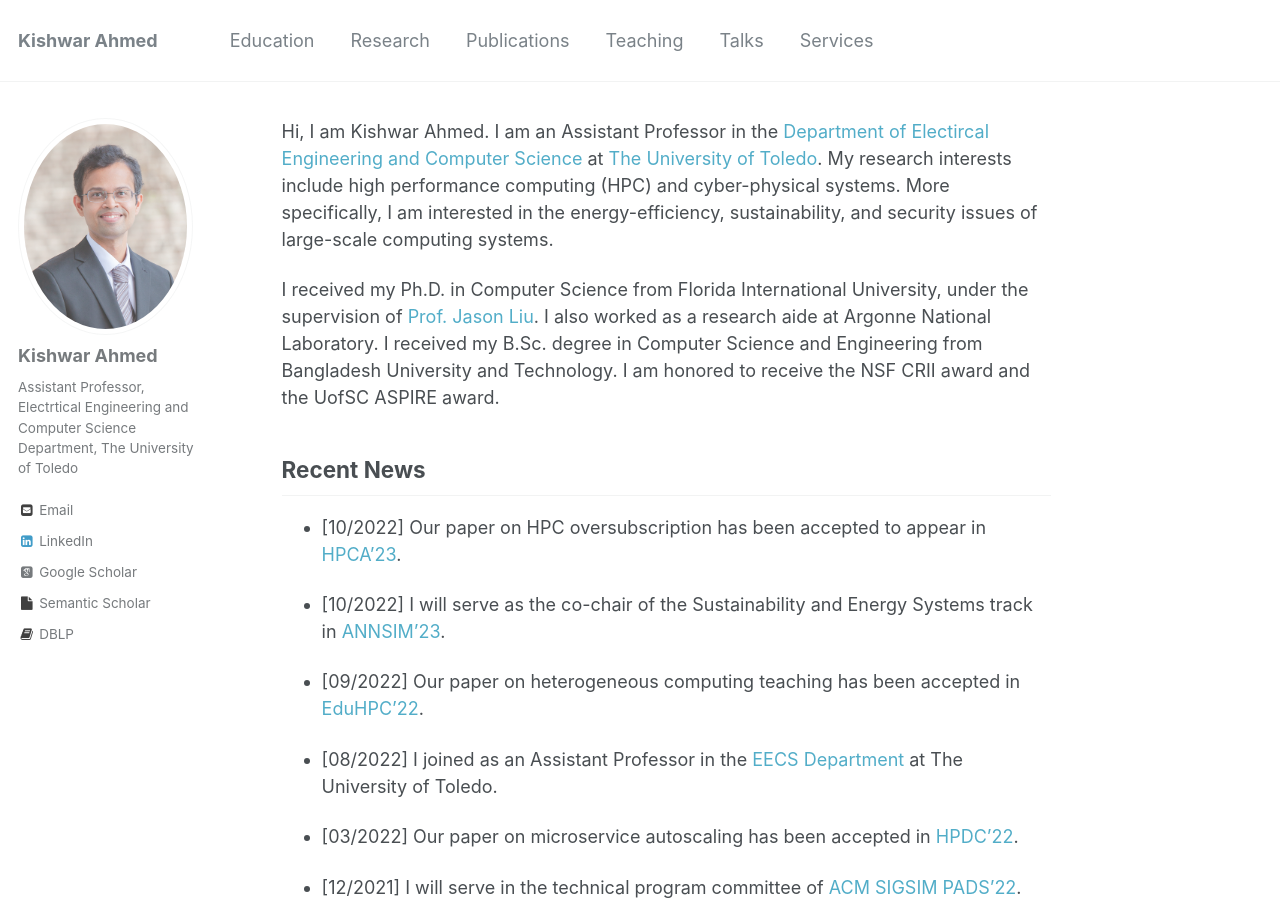
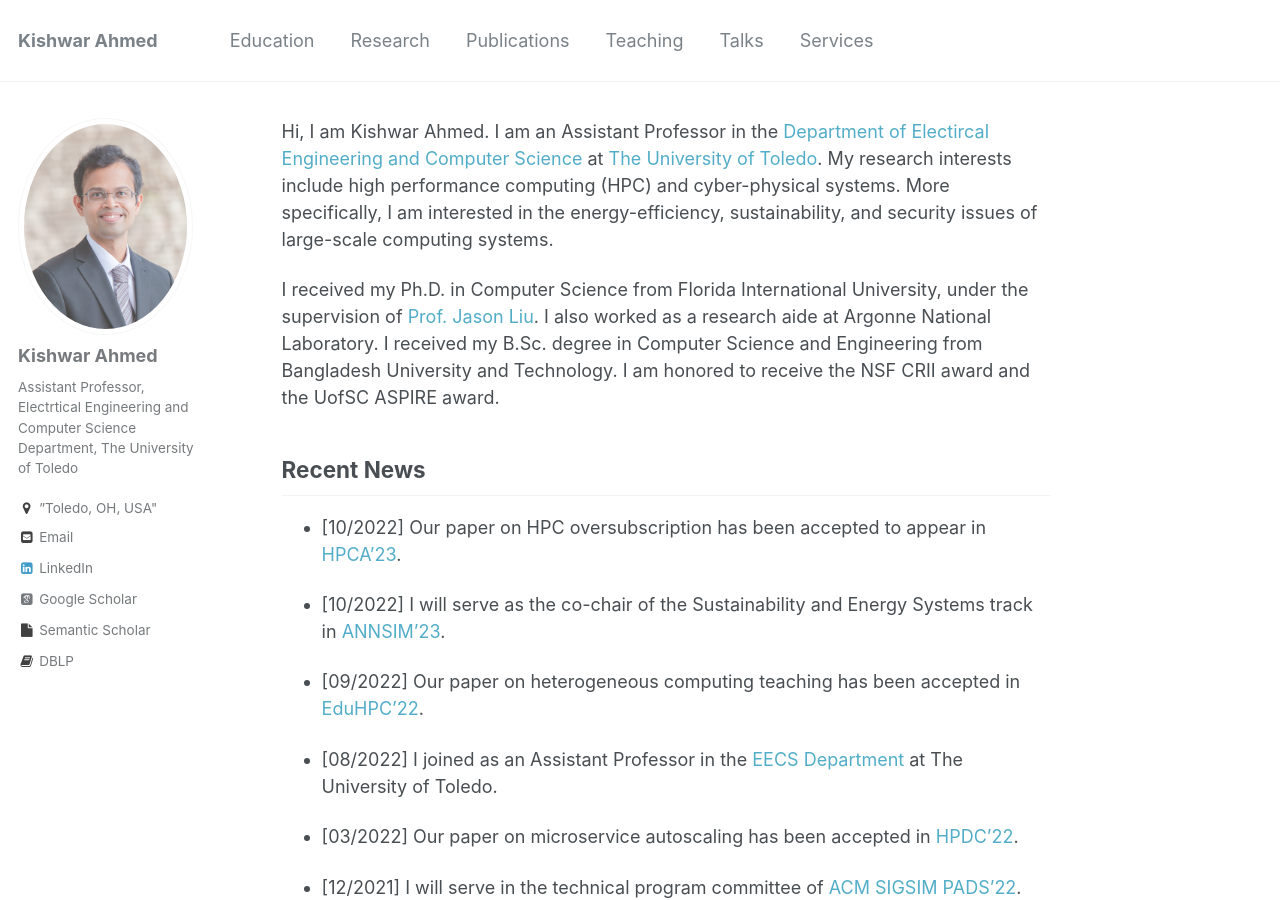
Before and after one commit to kishwarbd/kishwarbd.github.io, a Jekyll site: the page built from _pages/about.md, in a window 1280 px wide and 900 px high. Built offline with Jekyll 4.4.1, drawn with Linux system fonts in a browser that asks for light colours; some web fonts are replaced.

Commit message:
Update _config.yml

```diff
--- a/_config.yml
+++ b/_config.yml
@@ -81,12 +81,12 @@ author:
   name             : "Kishwar Ahmed"
   avatar           : "kishwar.jpg"
   bio              : "Assistant Professor, Electrtical Engineering and Computer Science Department, The University of Toledo"
-  location         : #”Bluffton, SC, USA"
+  location         : ”Toledo, OH, USA"
   employer         :
   dblp             : "https://dblp.org/pers/hd/a/Ahmed:Kishwar"
   semanticscholar  : "https://www.semanticscholar.org/author/Kishwar-Ahmed/34088725"
   googlescholar    : "https://scholar.google.com/citations?user=fhLNDhoAAAAJ&hl=en"
-  email            : "kishwar.bd@gmail.com"
+  email            : "kishwar.ahmed@utoledo.edu"
   uri              :
   bitbucket        :
   codepen          :
```
